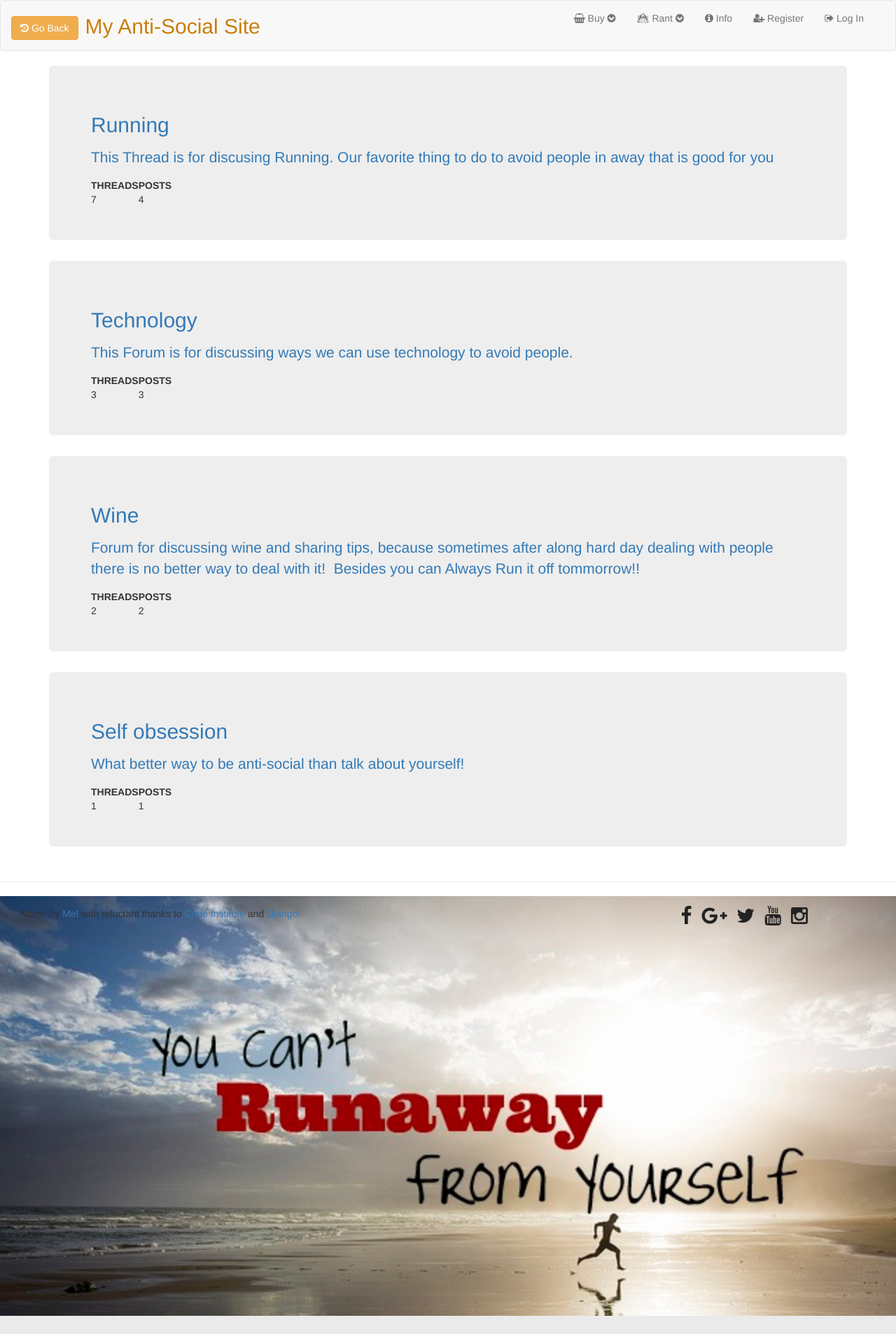
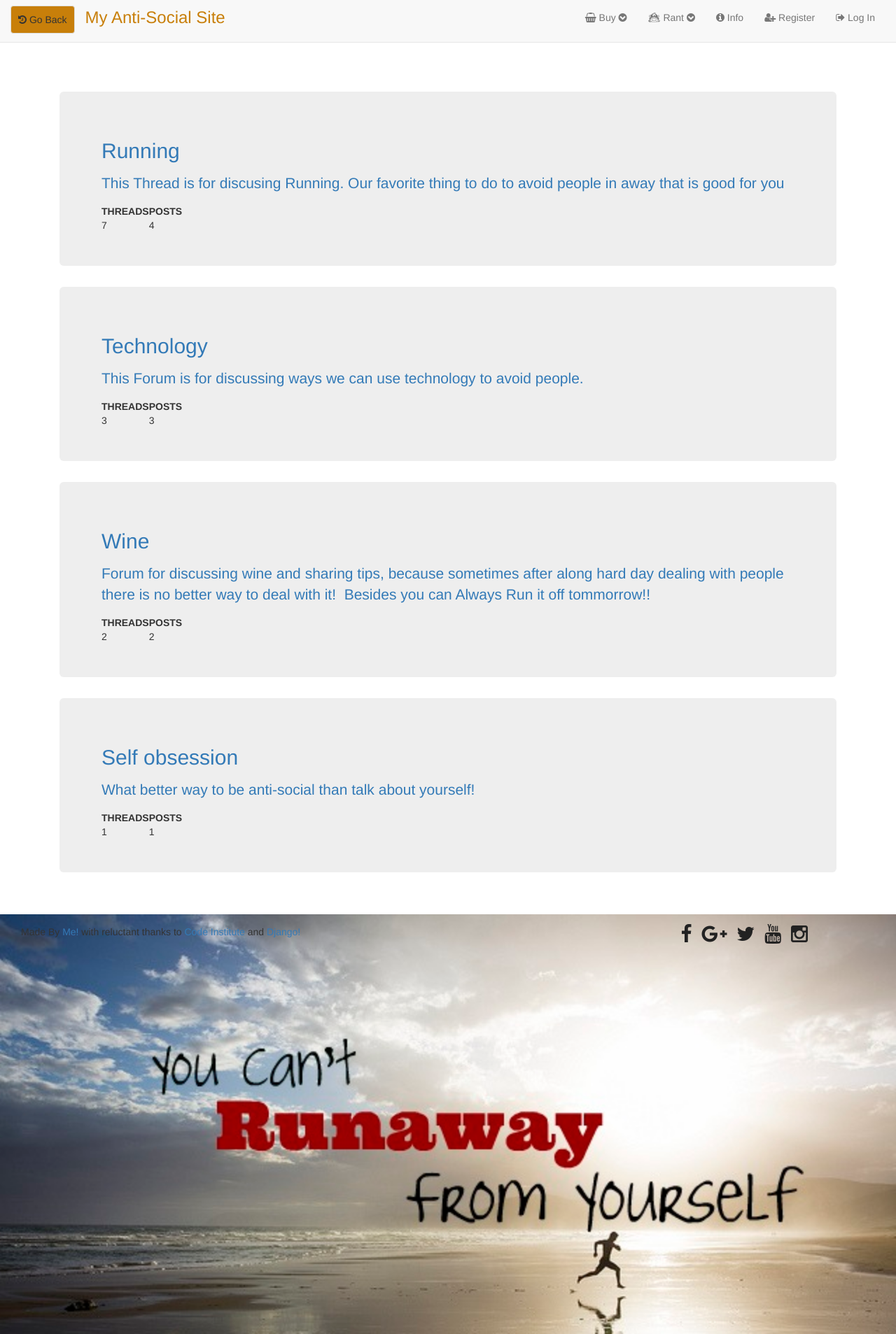
Before and after one commit to brendanjgreene/I-am-anti-social, a Django app: page /forum/ in a window 1280 px wide. Shown: the whole page at 70% size. Before the commit the page ends 1881 px from the top, so only its background shows below. Run offline with Django 3.2, Linux system fonts and the light colour scheme; data comes from the database, SQL or seed files in the repository; both versions use the stored data as it was after the commit; some libraries are stand-ins or nearby versions.

Commit message:
general updates

```diff
--- a/static/css/custom.css
+++ b/static/css/custom.css
@@ -1,3 +1,6 @@
+body{
+    padding-top: 100px;
+}
 #my-background-image {
     background-image: url("../images/6-23-Spirit.jpg");
     background-size: 100%;
@@ -13,10 +16,18 @@
     height: 450px;
     width: 100%;
 }
-.navbar-header h2 a {
+.navbar-header p a {
     color: #c87f0a;
+    font-size: x-large;
+    align-self: center;
 }
 
-.navbar-header h2 a:hover {
+.navbar-header p a:hover {
     color: inherit;
 }
+#back-button {
+    background-color: #c87f0a;
+}
+.container {
+    padding: 30px;
+}
--- a/templates/base.html
+++ b/templates/base.html
@@ -16,29 +16,35 @@
     {% block head_js %}{% endblock %}
 </head>
 <body>
-<nav class="navbar navbar-default">
+<nav class="navbar navbar-default navbar-fixed-top">
     <div class="container-fluid">
+        <button class="navbar-toggle collapsed show pull-left" id="back-button" data-toggle="open" onclick="goBack()">
+            <span class="sr-only">Previous Page</span><i class="fa fa-history" aria-hidden="true"></i> Go Back
+        </button>
         <div class="navbar-header">
             <button type="button" class="navbar-toggle collapsed" data-toggle="collapse" data-target="#navbar-collapse-1">
                 <span class="sr-only">Toggle navigation</span>Menu <i class="fa fa-bars"></i>
             </button>
-            <h2>
+            <p class="navbar-brand">
                 <a href="/">My Anti-Social Site</a>
-                <button class="btn btn-warning pull-left" style="margin: 2px 10px 15px 0;" onclick="goBack()">
-                    <i class="fa fa-history" aria-hidden="true"></i>    Go Back</button>
-            </h2>
+            </p>
         </div>
         <div class="collapse navbar-collapse" id="navbar-collapse-1">
             <ul class="nav navbar-nav pull-right">
+
                 <li class="dropdown">
-                    <a href="#" class="dropdown-toggle" data-toggle="dropdown" role="button" aria-expanded="true"><i class="fa fa-shopping-basket" aria-hidden="true"></i> Buy <i class="fa fa-chevron-circle-down" aria-hidden="true"></i></a>
+                    <a href="#" class="dropdown-toggle" data-toggle="dropdown" role="button" aria-expanded="true">
+                        <i class="fa fa-shopping-basket" aria-hidden="true">
+                        </i> Buy <i class="fa fa-chevron-circle-down" aria-hidden="true"></i></a>
                     <ul class="dropdown-menu">
                         <li><a href="/products/">Products</a></li>
                         <li><a href="/magazines/">Magazines</a></li>
                     </ul>
                 </li>
                 <li class="dropdown">
-                    <a class="dropdown-toggle" data-toggle="dropdown" role="button" aria-haspopup="true"><i class="fa fa-optin-monster" aria-hidden="true"></i> Rant <i class="fa fa-chevron-circle-down" aria-hidden="true"></i></a>
+                    <a class="dropdown-toggle" data-toggle="dropdown" role="button" aria-haspopup="true">
+                        <i class="fa fa-optin-monster" aria-hidden="true">
+                        </i> Rant <i class="fa fa-chevron-circle-down" aria-hidden="true"></i></a>
                     <ul class="dropdown-menu">
                         <li><a href="/blog/">Blog</a></li>
                         <li><a href="/forum/">Forum</a></li>
@@ -78,7 +84,6 @@
        {% block content %}
        {% endblock %}
    </div>
-<hr>
 <div id="my-background-image">
     <div class="container-fluid" style="padding-top: 15px">
         <div class="footer">
```
Also changed, not shown: db.sqlite3.
